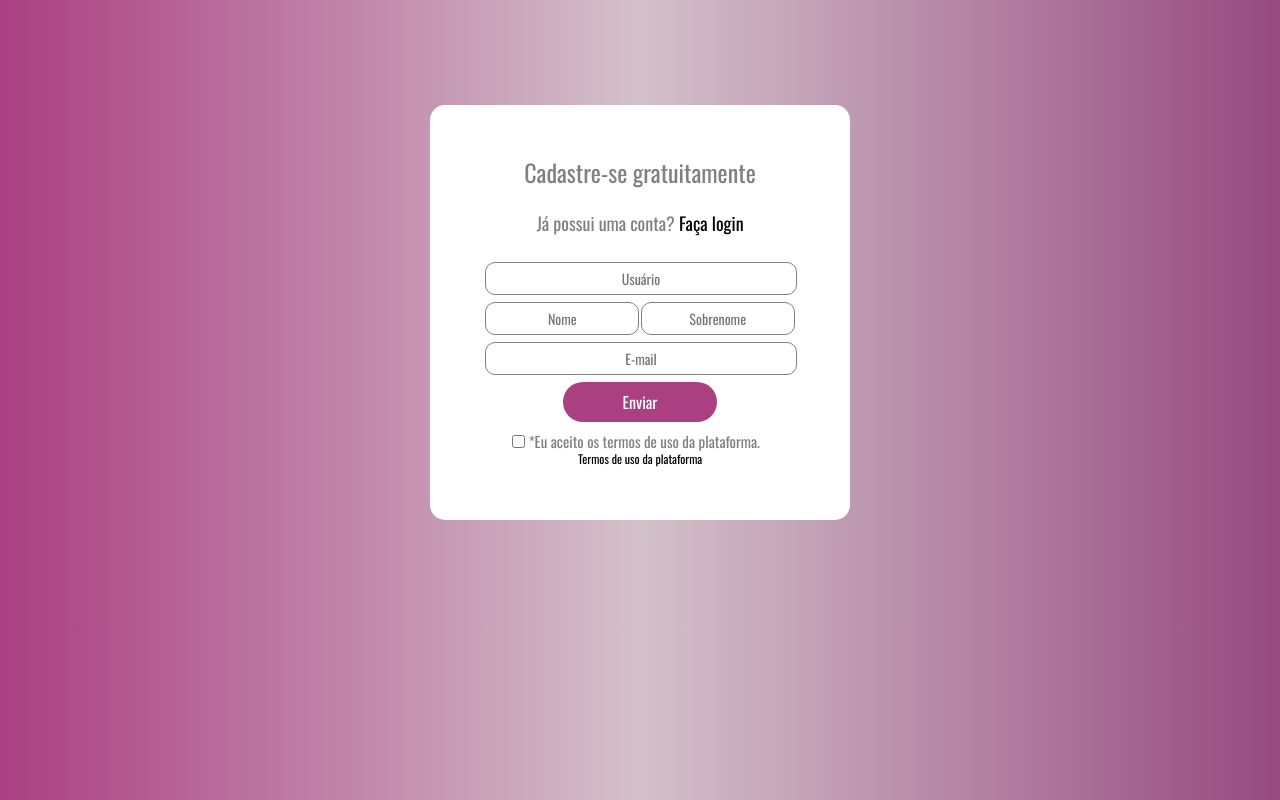
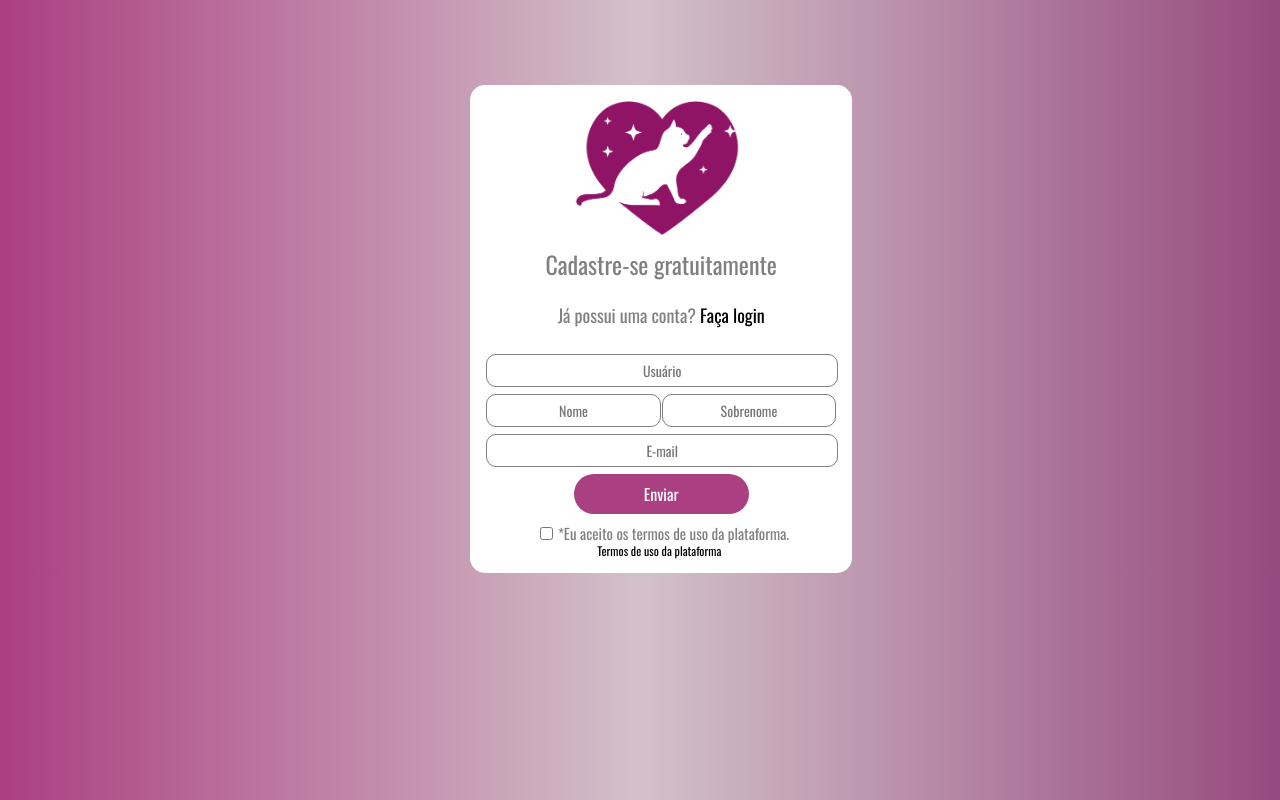
Before and after one commit to InacioSousa/Formulario, a plain HTML site: page index.html in a window 1280 px wide. Drawn offline with nearby package versions, Linux system fonts and the light colour scheme.

Commit message:
Ajustes no formulário

```diff
--- a/index.html
+++ b/index.html
@@ -14,8 +14,14 @@
 </head>
 <body class="corpo">
 
+
     <section>
+
+
         <div class="formulario">
+
+                <img src="/img/cat.png" alt="logo" class="logo">
+
             <h1 class="titulo">Cadastre-se gratuitamente</h1>
             <p class="titulo-p">Já possui uma conta? <a href="#" class="link">Faça login</a></p>
         <form>
@@ -39,5 +45,6 @@
     </div>
     </section>
 
+
 </body>
 </html>
--- a/style.css
+++ b/style.css
@@ -10,19 +10,27 @@
 
 .corpo{
     display: flex;
-    justify-content: center;
+    justify-content:center;
     background: var(--cordefundo);
     font-family: var(--fonte-principal);
     color: gray;
 
 }
+
+.logo{
+    width: 50%;
+    border: 5px red transparent;
+    text-align: center;
+    margin-left: 25%;
+    margin-bottom: 1em;
+}
 .formulario{
 
     display: inline-block;
-    margin: 25% 0;
+    margin: 20% 0 0 10%;
     left: 50%;
     top: 50%;
-    padding: 55px;
+    padding: 1em 1em;
     box-sizing: border-box;
     border-radius: 15px;
     background: white;
@@ -69,10 +77,8 @@
 
 
 }
-.conteiner-termo{
-    display: flex;
-    justify-content: center;
-}
+
+
 .botao{
     text-align: center;
     font-family: var(--fonte-principal);
@@ -88,7 +94,7 @@
 .check{
     font-family: var(--fonte-principal);
     text-align: center;
-    margin: 1em 0 0 2em;
+    margin: 1em 0 0 4em;
 }
 .link{
     font-family: var(--fonte-principal);
@@ -100,12 +106,12 @@
     color: #801b66;
 }
 .aceito{
-    margin: 5em 0 0 0;
+    margin: 1em 0.1em;
     font-size: 15px;
 }
 .termo{
     margin-left: 30%;
-    padding: 2em 0 0 0;
+    padding: 2em 0.5em;
     font-size: 12px;
 
 
```
Also changed, not shown: img/cat.png (added).
